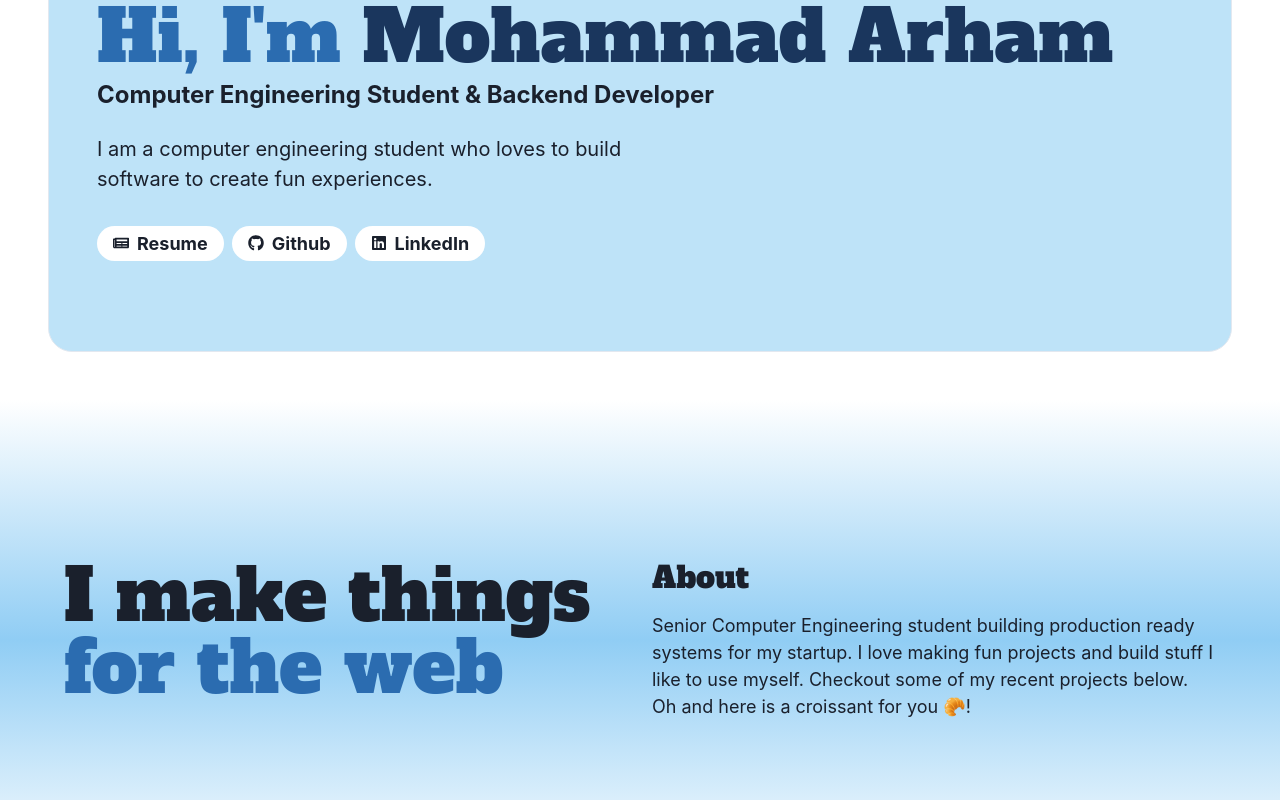
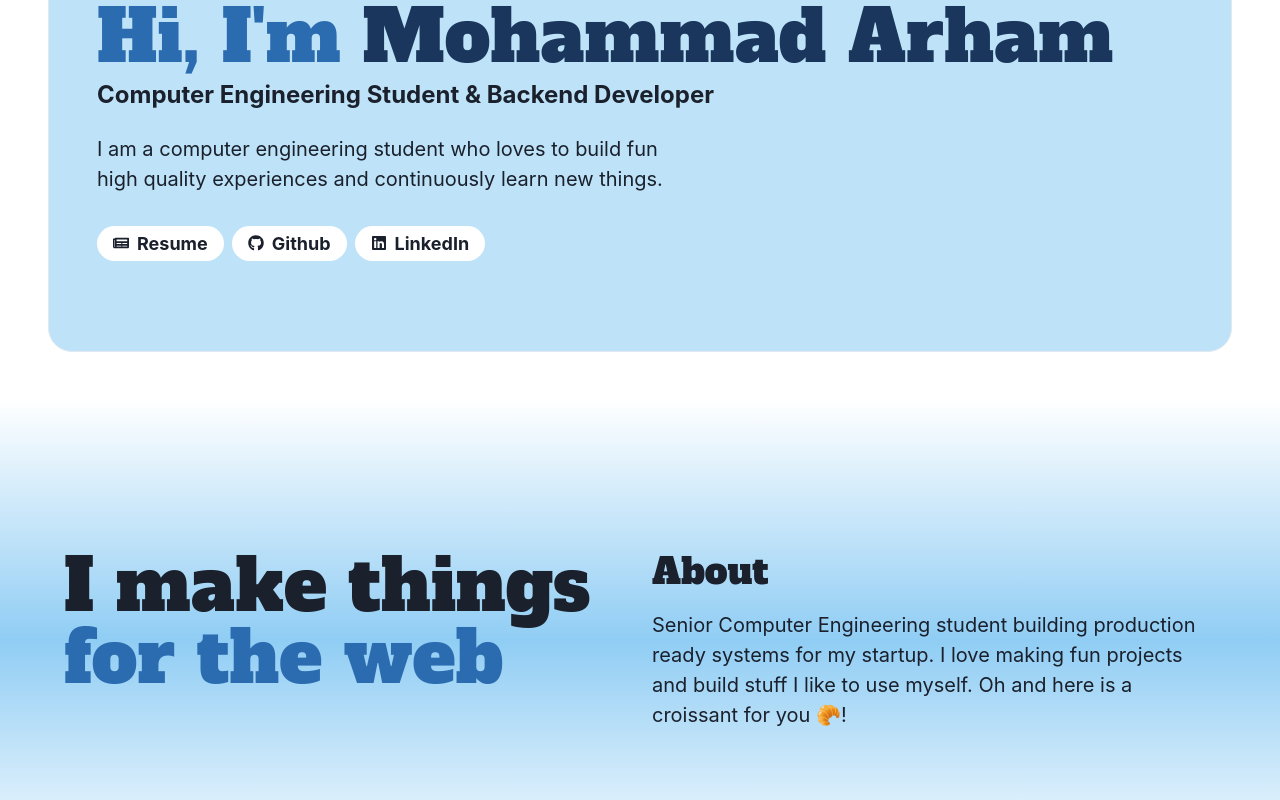
Before and after one commit to arhammusheer/croissant.one, a React (Vite) app: page / in a window 1280 px wide. Shown: the part 400-1200 px from the top of the page. Built offline with nearby package versions, Linux system fonts and the light colour scheme; a web font is replaced by a local one.

Commit message:
About page

```diff
--- a/src/me.ts
+++ b/src/me.ts
@@ -22,13 +22,13 @@ export const me = {
   name: "Mohammad Arham",
   subtitle: "Computer Engineering Student & Backend Developer",
   tagline:
-    "I am a computer engineering student who loves to build software to create fun experiences.",
+    "I am a computer engineering student who loves to build fun high quality experiences and continuously learn new things.",
   bigHeading: {
     black: "I make things",
     blue: "for the web",
   },
   about:
-    "Senior Computer Engineering student building production ready systems for my startup. I love making fun projects and build stuff I like to use myself. Checkout some of my recent projects below. Oh and here is a croissant for you 🥐!",
+    "Senior Computer Engineering student building production ready systems for my startup. I love making fun projects and build stuff I like to use myself. Oh and here is a croissant for you 🥐!",
   location: "Amherst, MA",
   image: "/assets/arhammusheer.jpeg",
   education: [
--- a/src/pages/Home/components/About.tsx
+++ b/src/pages/Home/components/About.tsx
@@ -88,10 +88,10 @@ export const About = () => {
           <GridItem>
             <Flex w={"full"} h={"full"}>
               <Box>
-                <Heading as={"h2"} fontSize={"3xl"}>
+                <Heading as={"h2"} fontSize={"4xl"}>
                   About
                 </Heading>
-                <Text fontSize={"lg"} mt={4}>
+                <Text fontSize={"xl"} mt={4}>
                   {me.about}
                 </Text>
               </Box>
--- a/src/pages/Home/components/Hero.tsx
+++ b/src/pages/Home/components/Hero.tsx
@@ -56,12 +56,16 @@ export const Hero = () => {
         <Image
           rounded={"full"}
           boxSize={{
-            base: "200px",
+            base: "180px",
             md: "150px",
           }}
           src={me.image}
           border={"2px"}
           alt-text={"Profile picture"}
+          alignSelf={{
+            base: "center",
+            md: "flex-start",
+          }}
         />
         <Stack direction={"column"}>
           <Heading
```
